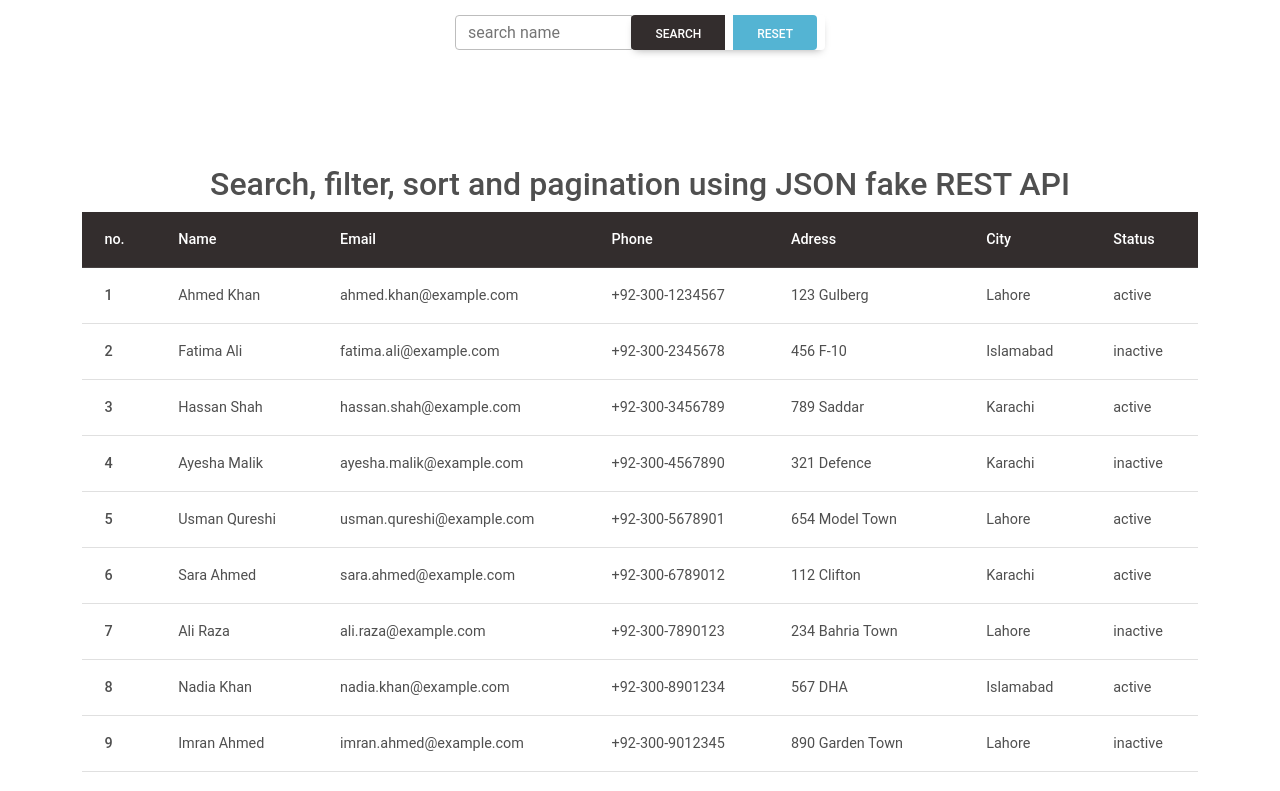
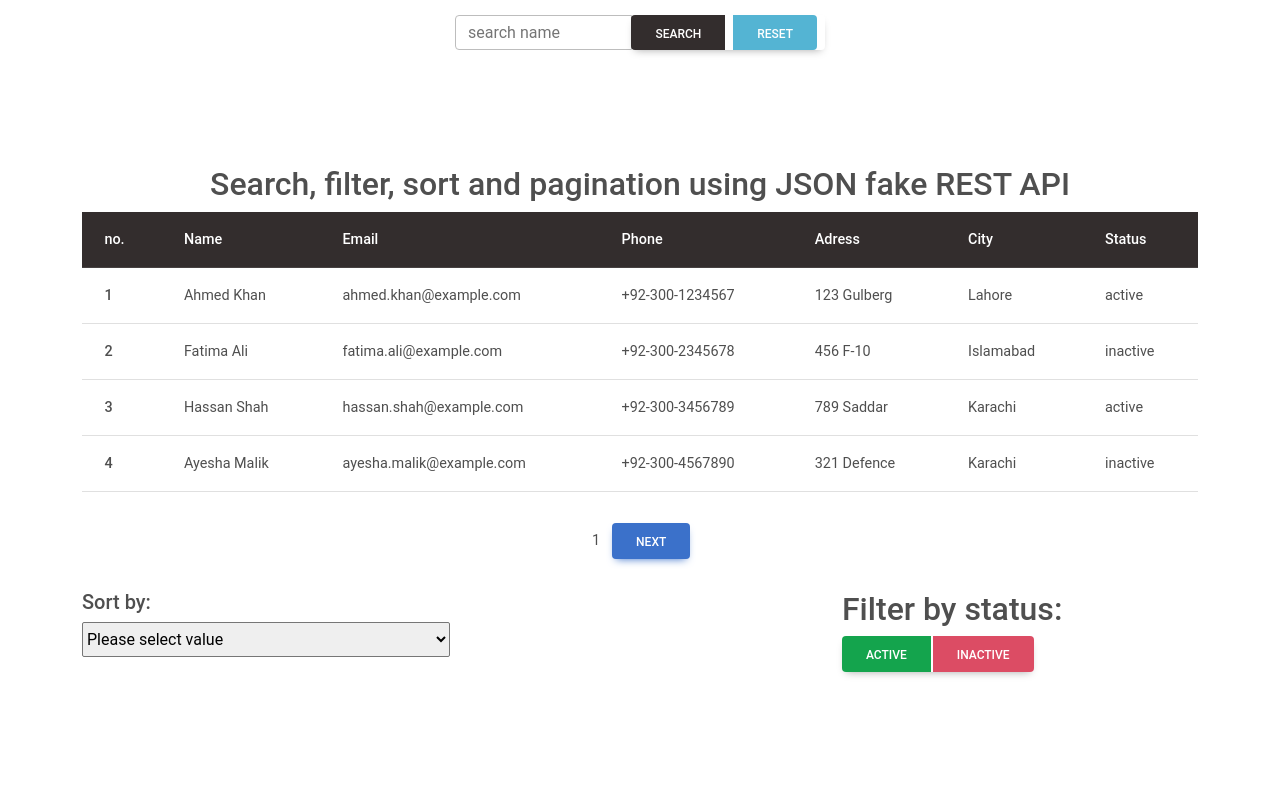
Before and after one commit to Ayazsarmad/Rest-API-projects, a React (Create React App) app in the folder Proj1_Search-Sort-Filter-Pag-React/proj1/: page / in a window 1280 px wide. Shown: the top 791 px of the page. Built offline with nearby package versions, Linux system fonts and the light colour scheme; data requests are answered from the project's data file.

Commit message:
add pagination littlebit

```diff
--- a/Proj1_Search-Sort-Filter-Pag-React/proj1/src/App.js
+++ b/Proj1_Search-Sort-Filter-Pag-React/proj1/src/App.js
@@ -9,6 +9,9 @@ import {
   MDBContainer,
   MDBBtn,
   MDBBtnGroup,
+  MDBPagination,
+  MDBPaginationItem,
+  MDBPaginationLink,
 } from "mdb-react-ui-kit";
 import "./App.css";
 
@@ -16,16 +19,22 @@ function App() {
   const [data, setdata] = useState([]);
   const [value, setvalue] = useState("");
   const [sortValue, setsortValue] = useState("");
+  const [currentPage, setCurrentPage] = useState(0);
+  const [pageLimit] = useState(4);
+
   const sortOpt = ["name", "email", "address", "city", "phone", "status"];
 
   useEffect(() => {
-    LoadUsersData();
+    LoadUsersData(0, 4, 0);
   }, []);
 
-  const LoadUsersData = async () => {
+  const LoadUsersData = async (start, end, increment) => {
     return await axios
-      .get("http://localhost:5000/users")
-      .then((response) => setdata(response.data))
+      .get(`http://localhost:5000/users?_start=${start}&_end=${end}`)
+      .then((response) => {
+        setdata(response.data);
+        setCurrentPage(currentPage + increment);
+      })
       .catch((err) => console.log(err));
   };
 
@@ -70,6 +79,60 @@ function App() {
         .then((response) => setdata(response.data));
     } catch (error) {
       console.log(error);
+    }
+  };
+
+  const randerPagination = () => {
+    if (currentPage === 0) {
+      return (
+        <MDBPagination>
+          <MDBPaginationItem>
+            <MDBPaginationLink className="mb-0">1</MDBPaginationLink>
+          </MDBPaginationItem>
+          <MDBPaginationItem>
+            <MDBBtn onClick={() => LoadUsersData(4, 8, 1)}> next</MDBBtn>
+          </MDBPaginationItem>
+        </MDBPagination>
+      );
+    } else if (currentPage < pageLimit - 1 && data.length === pageLimit) {
+      return (
+        <MDBPagination>
+          <MDBPaginationItem>
+            <MDBBtn
+              onClick={() =>
+                LoadUsersData((currentPage - 1) * 4, currentPage * 4, -1)
+              }
+            >
+              Previous
+            </MDBBtn>
+          </MDBPaginationItem>
+          <MDBPaginationItem>
+            <MDBPaginationLink className="mb-0">1</MDBPaginationLink>
+          </MDBPaginationItem>
+          <MDBPaginationItem>
+            <MDBBtn
+              onClick={() =>
+                LoadUsersData((currentPage + 1) * 4, (currentPage + 2) * 4, 1)
+              }
+            >
+              next
+            </MDBBtn>
+          </MDBPaginationItem>
+        </MDBPagination>
+      );
+    } else {
+      return (
+        <MDBPagination>
+          <MDBPaginationItem>
+            <MDBBtn onClick={() => LoadUsersData(4, 8, 1)}> previous</MDBBtn>
+          </MDBPaginationItem>
+          <MDBPaginationItem>
+            <MDBPaginationLink className="mb-0">
+              {currentPage + 1}
+            </MDBPaginationLink>
+          </MDBPaginationItem>
+        </MDBPagination>
+      );
     }
   };
 
@@ -146,6 +209,16 @@ function App() {
               </MDBTable>
             </MDBCol>
           </MDBRow>
+          <div
+            style={{
+              margin: "auto",
+              padding: "15px",
+              maxWidth: "150px",
+              alignContent: "center",
+            }}
+          >
+            {randerPagination()}
+          </div>
         </div>
         <MDBRow>
           <MDBCol size={8}>
```
